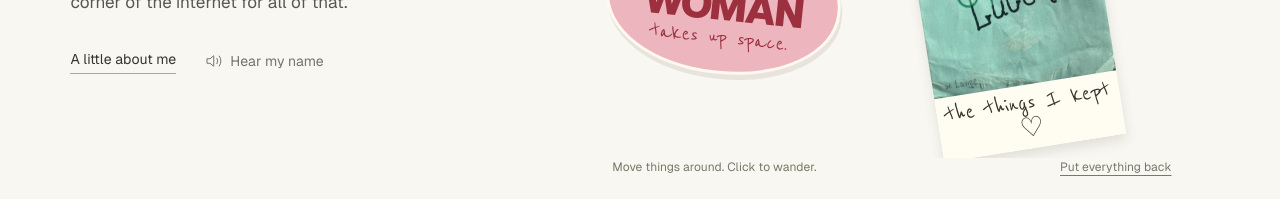
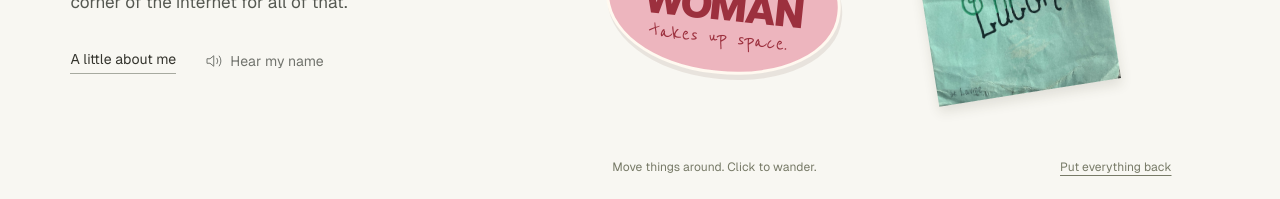
Before and after one commit to WudingRoad1145/WudingRoad1145.github.io, a Next.js app in the folder my-app/: page / in a window 1280 px wide. Shown: the part 601-800 px from the top of the page. Built offline with nearby package versions, Linux system fonts and the light colour scheme.

Commit message:
Keep the homepage letter uncluttered

```diff
--- a/my-app/src/components/PersonalDesk.tsx
+++ b/my-app/src/components/PersonalDesk.tsx
@@ -50,7 +50,6 @@ export default function PersonalDesk() {
             src="/images/notes/note1.jpg"
             alt="A green handwritten letter that says Yen the Queen"
           />
-          <span>the things I kept ♡</span>
         </Movable>
         <Movable
           label="Open Big Woman"
```
